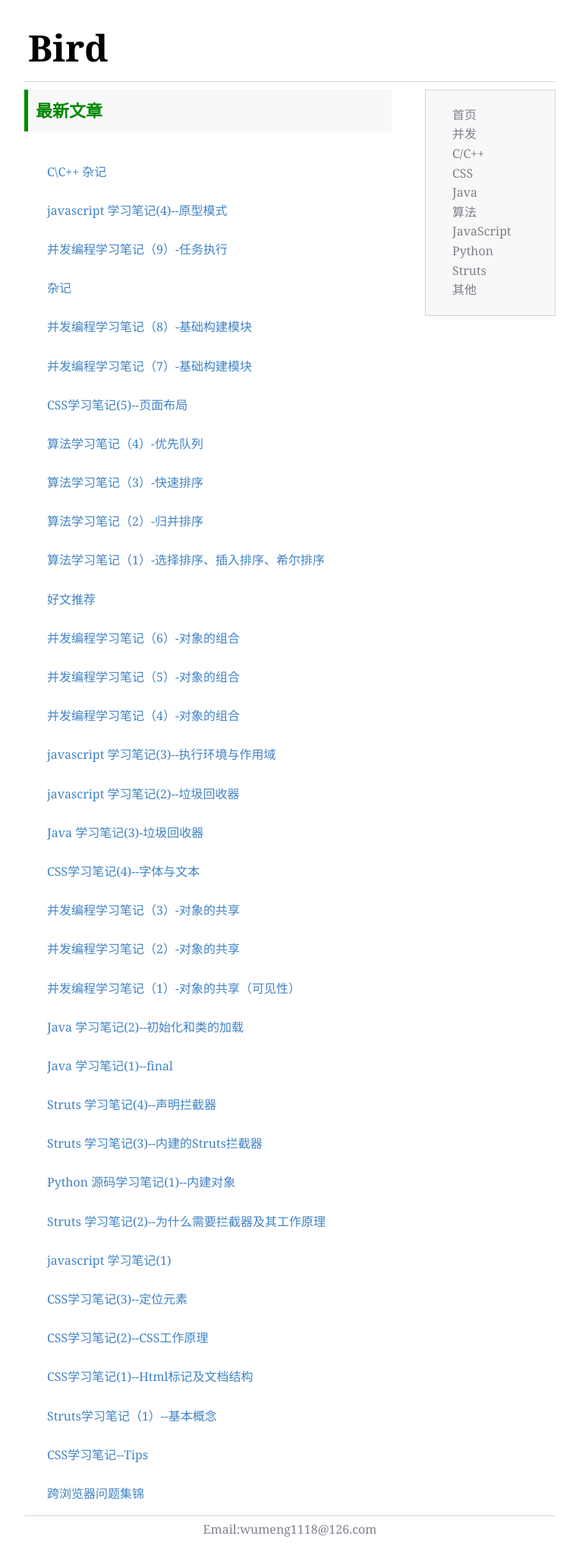
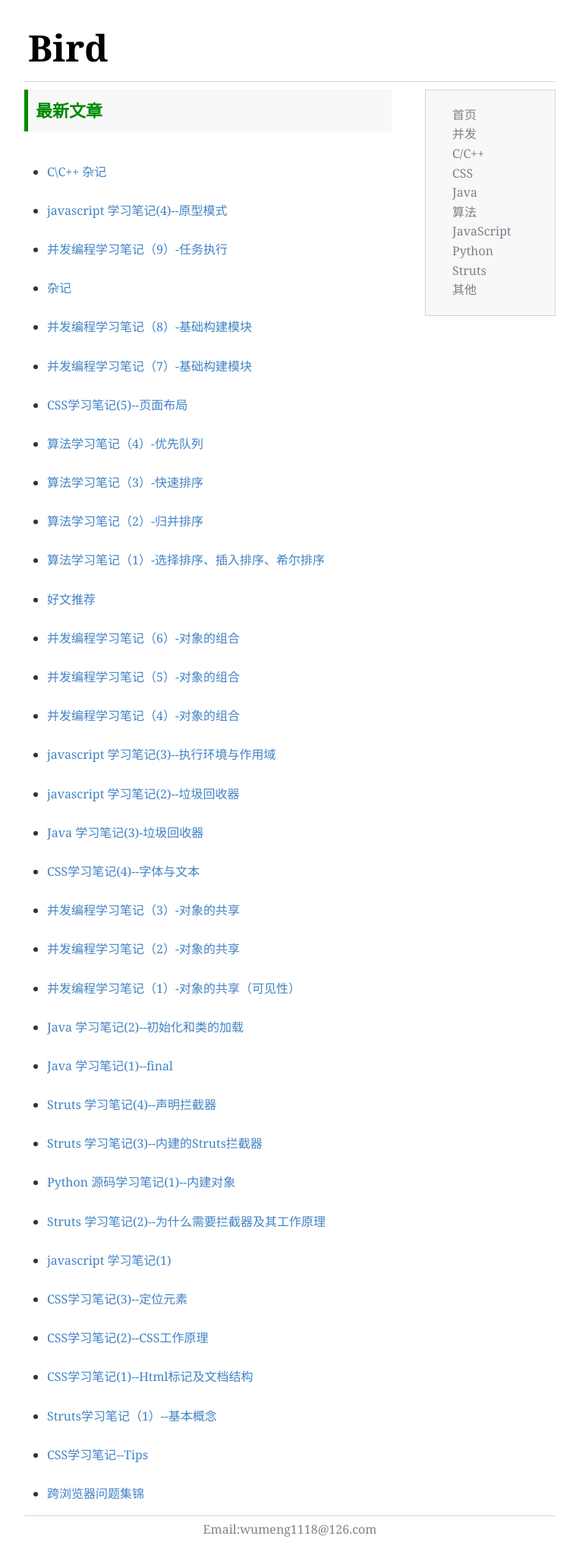
Before and after one commit to Qing-Shuang/Bird, a Jekyll site: the page built from index.html, in a window 1280 px wide. Shown: the whole page at 76% size, without its empty margins (258-1021 px from the left). Built offline with Jekyll 4.4.1, drawn with Linux system fonts in a browser that asks for light colours; Markdown is read by kramdown in place of the engine named in the settings; the list of posts is cut into pages by our own code.

Commit message:
Update layouts.css

```diff
--- a/css/layouts.css
+++ b/css/layouts.css
@@ -23,11 +23,6 @@
 
 #left{
   float:left;
-}
-
-#left li{
-  list-style:none;
-  /*border-bottom:1px solid #D4D5DA;*/
 }
 
 #right{
```
